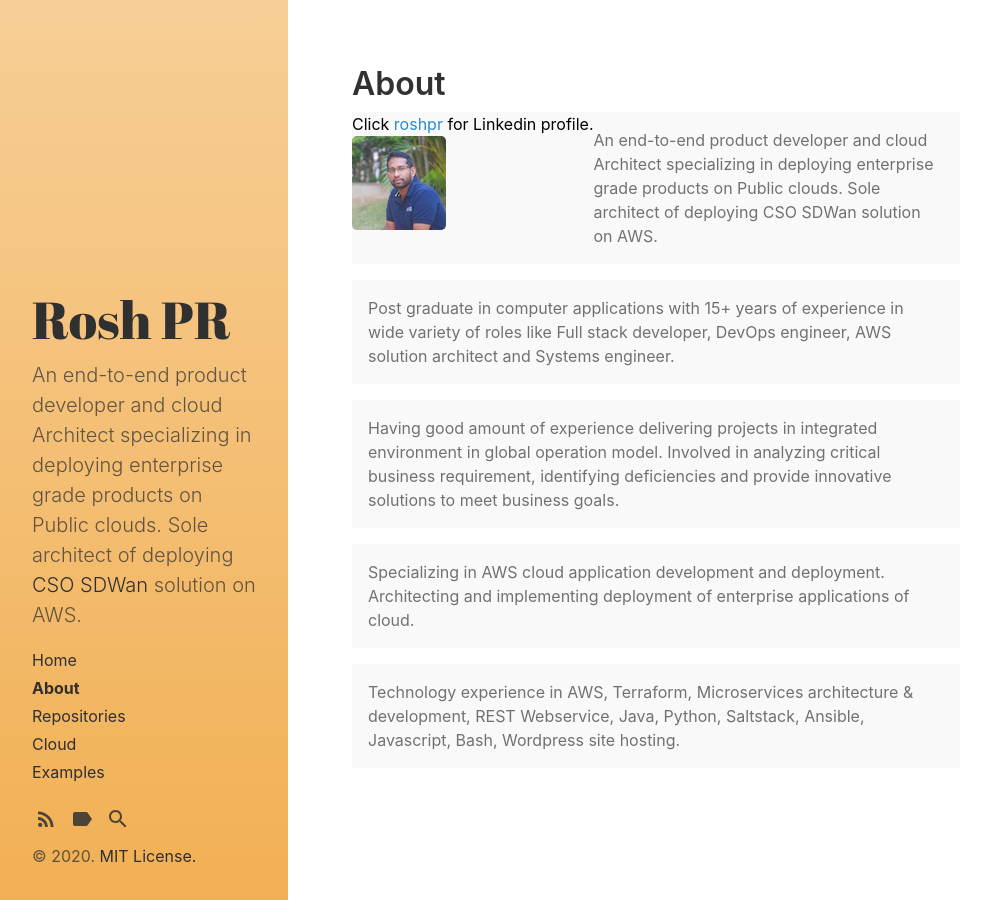
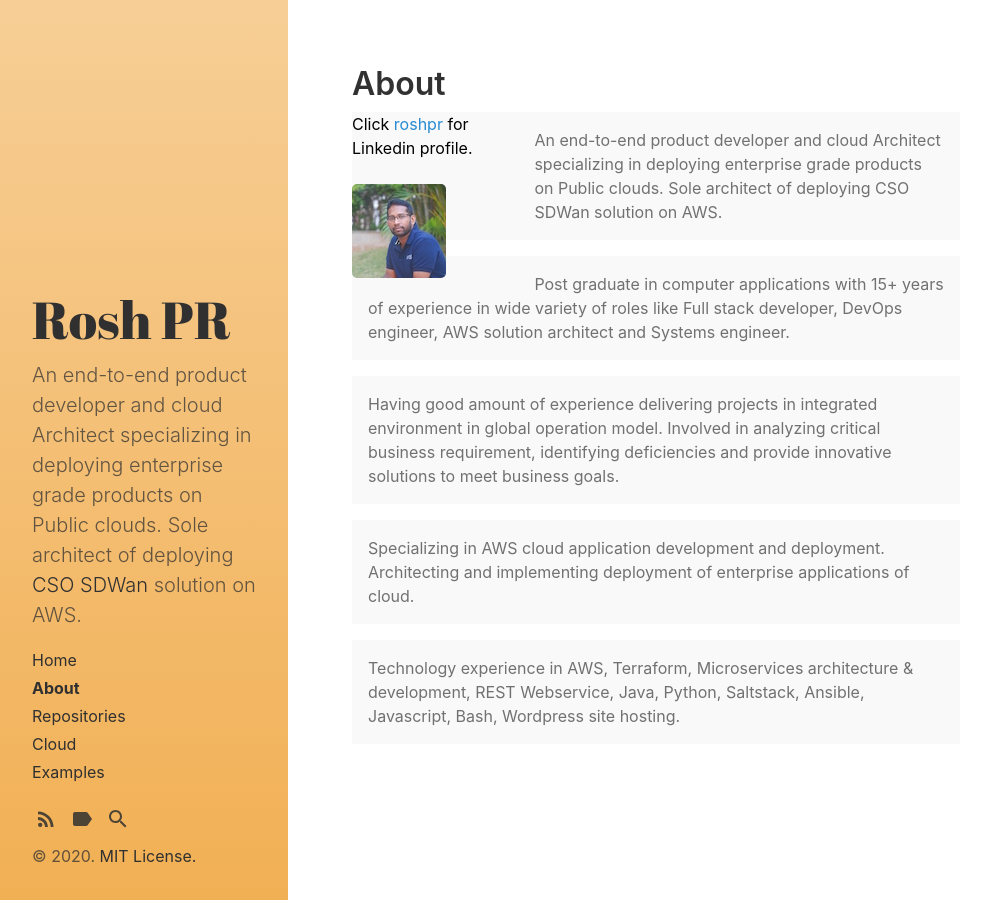
Before and after one commit to roshpr/roshpr.github.com, a Jekyll site: the page built from about.md, in a window 1280 px wide. Shown: the whole page, without its empty margins (0-1006 px from the left). Built offline with Jekyll 4.4.1, drawn with Linux system fonts in a browser that asks for light colours.

Commit message:
Change about

```diff
--- a/about.md
+++ b/about.md
@@ -4,9 +4,9 @@ title: About
 sidebar_link: true
 ---
 <div>
-    <div style="float:left;">
+    <div style="float:left;width: 30%">
     Click <a href="https://www.linkedin.com/in/roshpr/" target="_blank"> roshpr </a> for Linkedin profile.
-    <br>
+    <br><br>
     <img  src="https://github.com/roshpr/roshpr.github.com/blob/master/_images/thump_me.jpeg?raw=true" alt="me">
     </div>
 </div>
```
